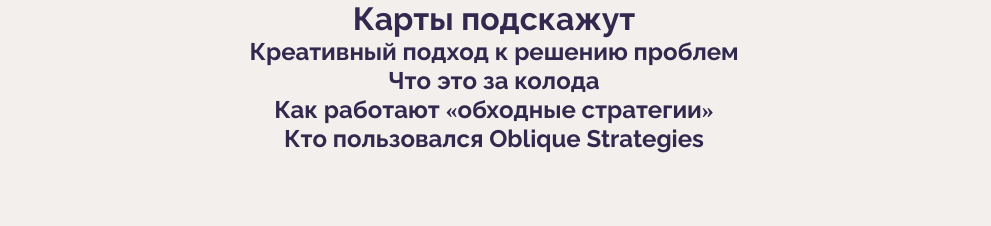
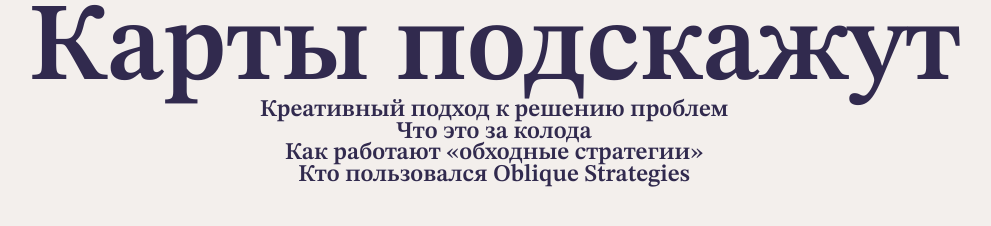
Before and after one commit to vsalaev/karty-podskazhut-main, a plain HTML site: page index.html in a window 1280 px wide. Shown: the whole page, without its empty margins (146-1137 px from the left). Drawn offline with Linux system fonts and the light colour scheme.

Commit message:
shag 2-1

```diff
--- a/index.html
+++ b/index.html
@@ -12,13 +12,14 @@
     <link rel="stylesheet" href="./styles/style.css" />
   </head>
   <body class="page theme_dark">
-    <header class="header"></header>
+    <header class="header">
+      <h1 class="content-section header__title heading">Карты подскажут</h1>
+    </header>
     <main class="content content-section">
-      <h1 class="content-section">Карты подскажут</h1>
-      <h2>Креативный подход к решению проблем</h2>
-      <h2>Что это за колода</h2>
-      <h2>Как работают «обходные стратегии»</h2>
-      <h2>Кто пользовался Oblique Strategies</h2>
+      <h2 class="heading">Креативный подход к решению проблем</h2>
+      <h2 class="heading">Что это за колода</h2>
+      <h2 class="heading">Как работают «обходные стратегии»</h2>
+      <h2 class="heading">Кто пользовался Oblique Strategies</h2>
     </main>
     <footer class="footer"></footer>
 
--- a/styles/style.css
+++ b/styles/style.css
@@ -21,12 +21,6 @@
   margin: 0;
 }
 
-h1,
-h2,
-h3 {
-  text-align: center;
-}
-
 :root {
   --bg-color: #F3EFEC;
   --text-color: #312A4E;
@@ -42,8 +36,13 @@
 }
 
 .heading {
+  text-align: center;
   font-family: var(--accent-font,'STIX Two Text', serif);
   line-height: 0.9em;
+}
+
+.header__title {
+  font-size: clamp(3.75rem, 2.5rem + 5.5556vw, 7.5rem);
 }
 
 .content-section {
```
